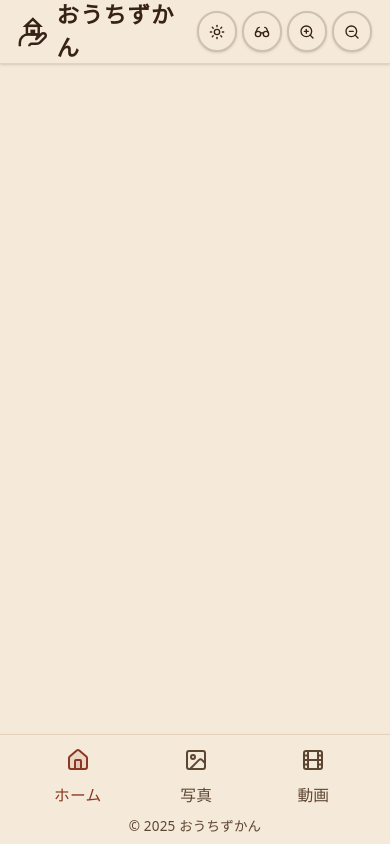
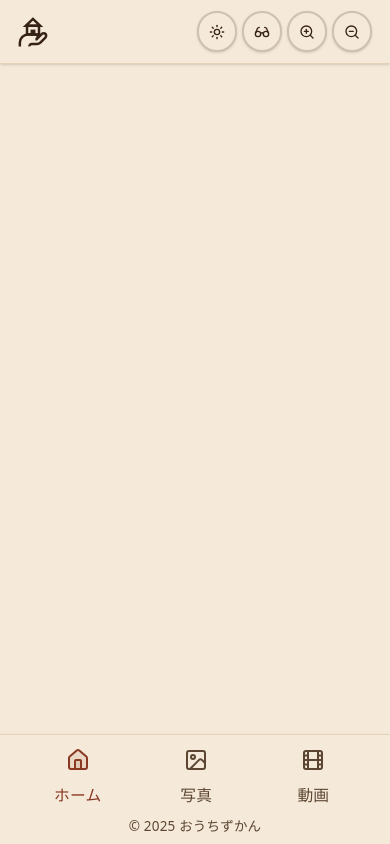
Before and after one commit to nnst0knnt/ourchizukan, a Next.js app: page / in a window 390 px wide. Built offline with nearby package versions, Linux system fonts and the light colour scheme.

Commit message:
✨ convert header to server component

```diff
--- a/components/elements/logo-link.tsx
+++ b/components/elements/logo-link.tsx
@@ -24,7 +24,7 @@ export type LogoLinkProps = {
  * 押下時にルートへ遷移します。
  */
 export const LogoLink = forwardRef<HTMLDivElement, LogoLinkProps>(
-  ({ size = "default", iconOnly = true, className, ...props }, ref) => {
+  ({ size = "default", iconOnly = false, className, ...props }, ref) => {
     const textSizes = {
       small: "text-base",
       default: "text-lg",
@@ -45,7 +45,7 @@ export const LogoLink = forwardRef<HTMLDivElement, LogoLinkProps>(
           {!iconOnly && (
             <span
               className={cn(
-                "font-bold tracking-wider",
+                "hidden font-bold tracking-wider md:block",
                 textSizes[size],
                 "text-primary",
               )}
--- a/components/structures/header.tsx
+++ b/components/structures/header.tsx
@@ -1,9 +1,5 @@
-"use client";
+import { memo } from "react";
 
-import { memo } from "react";
-import { isMobile } from "react-device-detect";
-
-import { useWindow } from "@/hooks";
 import { cn } from "@/styles/functions";
 
 import { LogoLink } from "../elements";
@@ -15,10 +11,7 @@ import { AccessibilityControls } from "../tools";
  * アプリケーション全体のヘッダーです。
  * アプリケーションの最上部に常時表示され、ロゴとアクセシビリティ設定を提供します。
  */
-export const Header = memo(() => {
-  const window = useWindow();
-
-  return (
+export const Header = memo(() => (
   <header className="sticky top-0 z-50 w-full border-outline border-b bg-foundation shadow-sm">
     <div
       className={cn(
@@ -26,15 +19,10 @@ export const Header = memo(() => {
         "px-4 md:px-6 lg:px-8",
       )}
     >
-        <LogoLink
-          size="large"
-          className="py-2"
-          iconOnly={!window.enabled || isMobile}
-        />
+      <LogoLink size="large" className="py-2" />
       <AccessibilityControls className="py-2" />
     </div>
   </header>
-  );
-});
+));
 
 Header.displayName = "Header";
```
Lines whose indentation alone changed are shown as unchanged.
